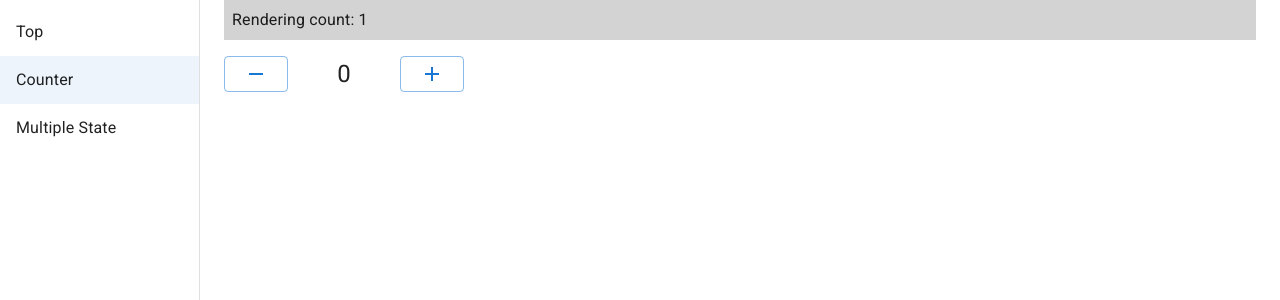
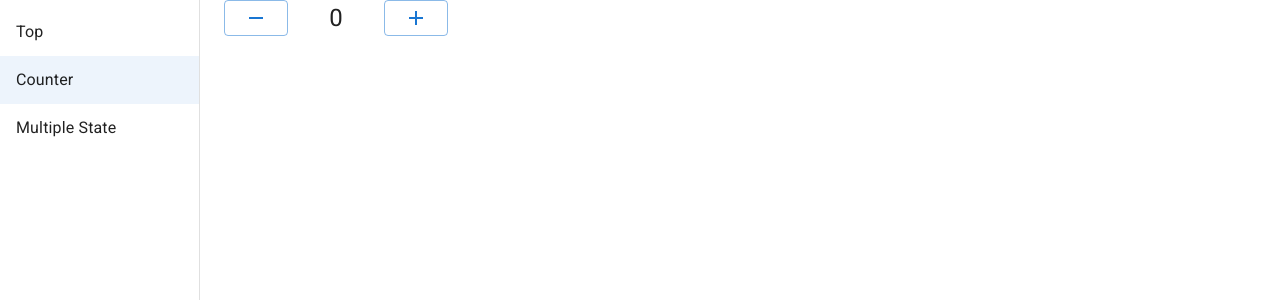
Before and after one commit to dodo-lab/sandbox, a Next.js app in the folder react/zustand-sandbox/: page /counter in a window 1280 px wide. Shown: the top 300 px of the page. Built offline with nearby package versions, Linux system fonts and the light colour scheme.

Commit message:
♻️: カウンターをコンポーネントに切り出し

```diff
--- /dev/null
+++ b/react/zustand-sandbox/src/components/Counter.tsx
@@ -0,0 +1,31 @@
+import AddIcon from '@mui/icons-material/Add';
+import RemoveIcon from '@mui/icons-material/Remove';
+import {Box, Button, styled, Typography} from '@mui/material';
+import {BoxProps} from '@mui/system';
+import React from 'react';
+import {useCounter} from 'states/useCounter';
+
+const WrapBox = styled(Box)({
+  display: 'flex',
+  gap: 8,
+});
+
+export const Counter: React.FC<BoxProps> = props => {
+  const {count, increment, decrement} = useCounter();
+
+  return (
+    <WrapBox {...props}>
+      <Button variant="outlined" onClick={decrement}>
+        <RemoveIcon />
+      </Button>
+      <Box sx={{width: 80}}>
+        <Typography sx={{textAlign: 'center'}} fontSize={24}>
+          {count}
+        </Typography>
+      </Box>
+      <Button variant="outlined" onClick={increment}>
+        <AddIcon />
+      </Button>
+    </WrapBox>
+  );
+};
--- a/react/zustand-sandbox/src/pages/counter.tsx
+++ b/react/zustand-sandbox/src/pages/counter.tsx
@@ -1,30 +1,11 @@
-import AddIcon from '@mui/icons-material/Add';
-import RemoveIcon from '@mui/icons-material/Remove';
-import {Box, Button, Container, Typography} from '@mui/material';
-import {useRenderingCount} from 'hooks/useRenderingCount';
+import {Container} from '@mui/material';
+import {Counter} from 'components/Counter';
 import type {NextPage} from 'next';
-import {useCounter} from 'states/useCounter';
 
 const Page: NextPage = () => {
-  const {count, increment, decrement} = useCounter();
-  const renderingCount = useRenderingCount();
-
   return (
     <Container maxWidth="xl">
-      {renderingCount}
-      <Box sx={{mt: 2, display: 'flex', gap: 2}}>
-        <Button variant="outlined" onClick={decrement}>
-          <RemoveIcon />
-        </Button>
-        <Box sx={{width: 80}}>
-          <Typography sx={{textAlign: 'center'}} fontSize={24}>
-            {count}
-          </Typography>
-        </Box>
-        <Button variant="outlined" onClick={increment}>
-          <AddIcon />
-        </Button>
-      </Box>
+      <Counter />
     </Container>
   );
 };
```
